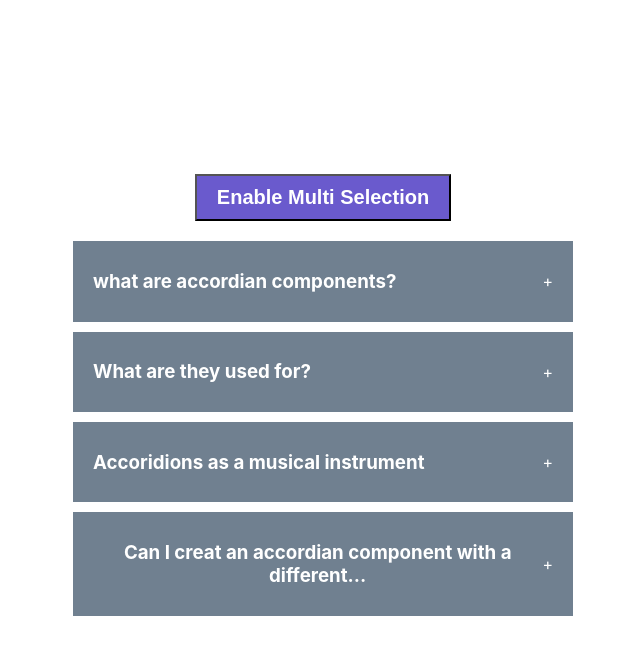
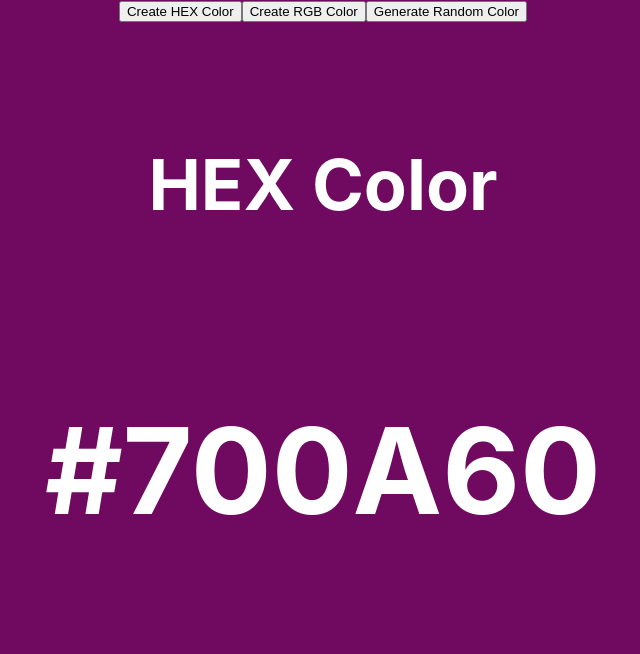
Before and after one commit to imf22/react-multi-project, a React (Create React App) app: page / in a window 1280 px wide. Shown: the top 654 px of the page, without its empty margins (317-957 px from the left). Built offline with nearby package versions, Linux system fonts and the light colour scheme.

Commit message:
Completed Random Hex/Rgb Color Generator

```diff
--- a/src/App.js
+++ b/src/App.js
@@ -1,11 +1,13 @@
 import logo from './logo.svg';
 import './App.css';
 import Accordian from './components/accordian';
+import RandomColor from './components/random-color';
 
 function App() {
   return (
     <div className="App">
-      <Accordian />
+      {/* <Accordian /> */}
+      <RandomColor />
     </div>
   );
 }
--- /dev/null
+++ b/src/components/random-color/index.jsx
@@ -0,0 +1,72 @@
+import { useEffect, useState } from 'react';
+
+
+
+export default function RandomColor() {
+    const [typeOfColor, setTypeOfColor] = useState('hex');
+    const [color, setColor] = useState('#000000');
+
+
+    function randomColorUtility(length) {
+        return Math.floor(Math.random() * length);
+    }
+    function handleCreateRandomHexColor() {
+        const hex = [0, 1, 2, 3, 4, 5, 6, 7, 8, 9, 'A', 'B', 'C', 'D', 'E', 'F'];
+        let hexColor = "#";
+
+        for (let i = 0; i < 6; i++) {
+            hexColor += hex[randomColorUtility(hex.length)];
+        }
+
+        console.log(hexColor);
+        setColor(hexColor);
+
+    }
+    function handleCreateRandomRgbColor() {
+        const r = randomColorUtility(256);
+        const b = randomColorUtility(256);
+        const g = randomColorUtility(256);
+
+        setColor(`rgb(${r},${g},${b})`)
+    }
+
+    useEffect (() => {
+        if (typeOfColor === 'rgb') handleCreateRandomRgbColor()
+        else handleCreateRandomHexColor()
+
+    }, [typeOfColor])
+
+    const stylecss =
+        'width: 100vw;' +
+        'height: 100vh;' +
+        `background: ${color};` +
+        '';
+    // #0f0f0f
+    // rgb(255, 255, 255)
+    return (
+        <div style={{
+            width: "100vw",
+            height: "100vh",
+            background: color
+        }} >
+            <button onClick={() => setTypeOfColor('hex')}>Create HEX Color</button>
+            <button onClick={() => setTypeOfColor('rgb')}>Create RGB Color</button>
+            <button onClick={typeOfColor === 'hex' ? handleCreateRandomHexColor : handleCreateRandomRgbColor}>Generate Random Color</button>
+            <div style={{
+                display: 'flex',
+                justifyContent: 'center',
+                alignItems: 'center',
+                color: '#fff',
+                fontSize: '60px',
+                marginTop: '50px',
+                flexDirection: 'column',
+                gap: '20px'
+
+            }}
+            >
+                <h3>{typeOfColor === 'hex'? "HEX Color" : "RGB Color"}</h3>
+                <h1>{color}</h1>
+            </div>
+        </div>
+    );
+}
```
